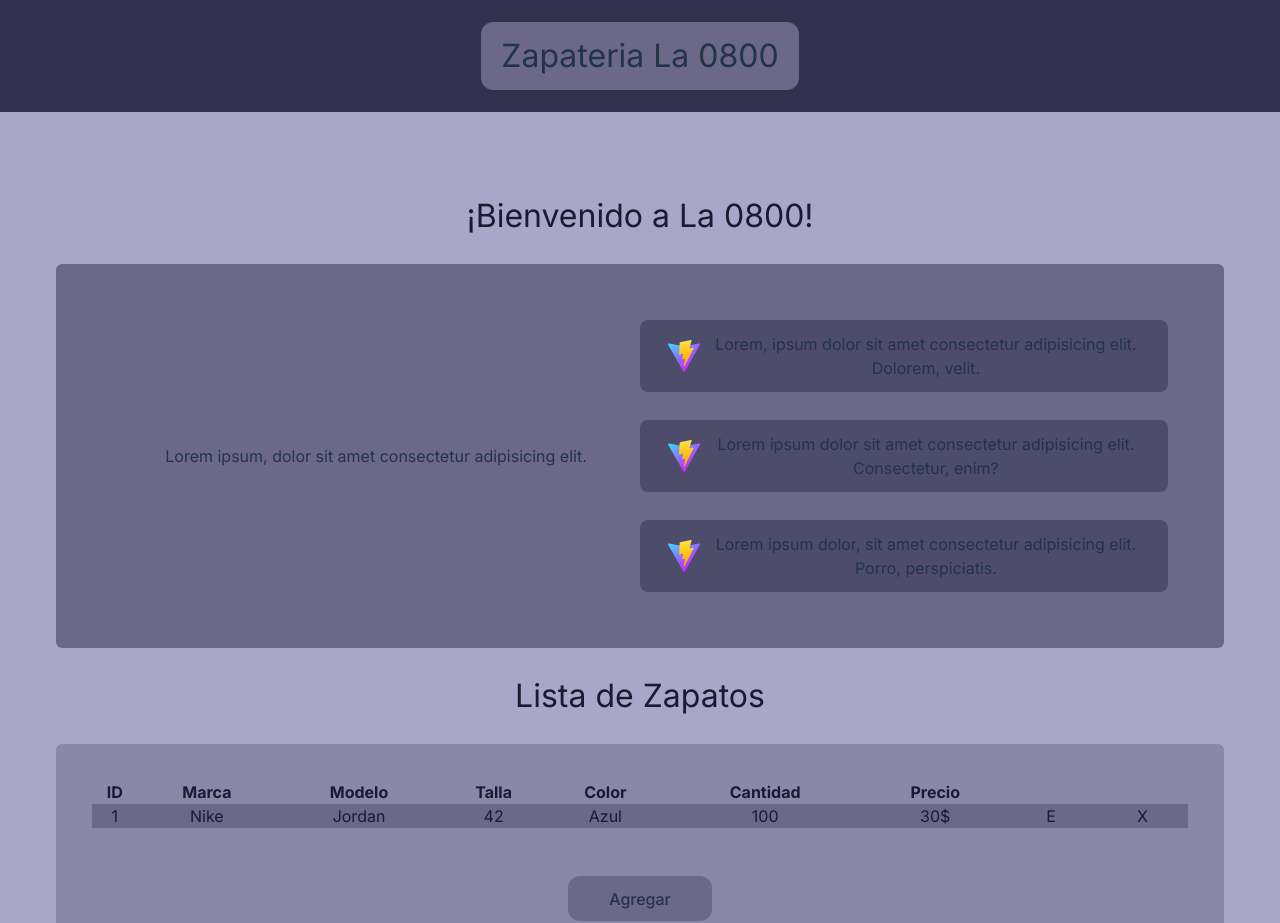
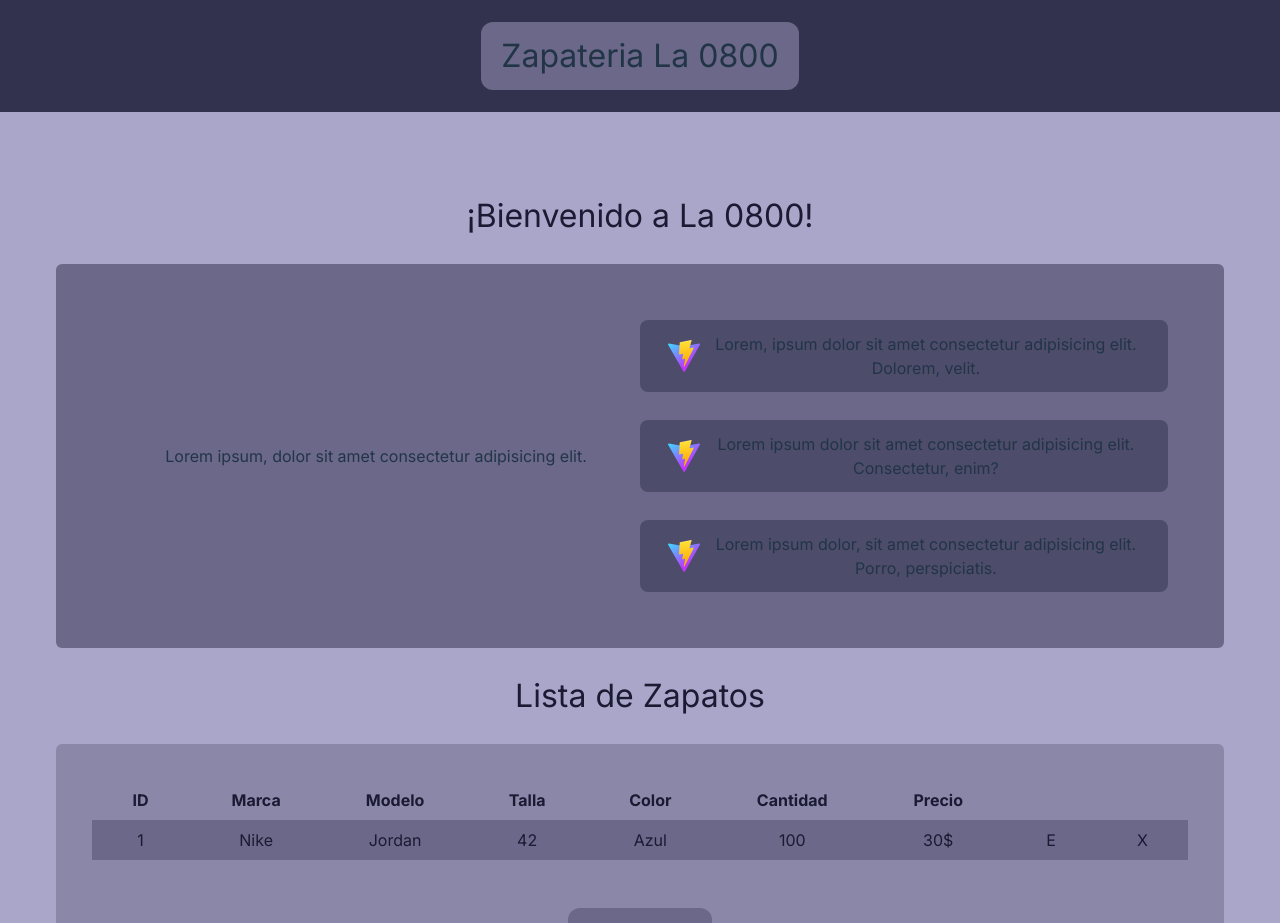
Before and after one commit to Jupagolab/Actividad-1-FRONT-II, a React (Vite) app: page / in a window 1280 px wide. Shown: the top 923 px of the page. Built offline with nearby package versions, Linux system fonts and the light colour scheme.

Commit message:
Update App.jsx

```diff
--- a/src/App.jsx
+++ b/src/App.jsx
@@ -52,28 +52,28 @@ function App() {
             <table className='min-w-full text-morado-300'>
               <thead>
                 <tr className='p-6'>
-                  <th>ID</th>
-                  <th>Marca</th>
-                  <th>Modelo</th>
-                  <th>Talla</th>
-                  <th>Color</th>
-                  <th>Cantidad</th>
-                  <th>Precio</th>
+                  <th className="px-9 py-2">ID</th>
+                  <th className="px-9 py-2">Marca</th>
+                  <th className="px-9 py-2">Modelo</th>
+                  <th className="px-9 py-2">Talla</th>
+                  <th className="px-9 py-2">Color</th>
+                  <th className="px-9 py-2">Cantidad</th>
+                  <th className="px-9 py-2">Precio</th>
                   <th className='w-1/12'></th>
                   <th className='w-1/12'></th>
                 </tr>
               </thead>
-              <tbody className='bg-morado-700 m-12'>
-                <tr className='p-12'>
-                  <td>1</td>
-                  <td>Nike</td>
-                  <td>Jordan</td>
-                  <td>42</td>
-                  <td>Azul</td>
-                  <td>100</td>
-                  <td>30$</td>
-                  <td>E</td>
-                  <td>X</td>
+              <tbody className='bg-morado-700 m-12 rounded-xl'>
+                <tr>
+                  <td className="px-9 py-2">1</td>
+                  <td className="px-9 py-2">Nike</td>
+                  <td className="px-9 py-2">Jordan</td>
+                  <td className="px-9 py-2">42</td>
+                  <td className="px-9 py-2">Azul</td>
+                  <td className="px-9 py-2">100</td>
+                  <td className="px-9 py-2">30$</td>
+                  <td className="px-9 py-2">E</td>
+                  <td className="px-9 py-2">X</td>
                 </tr>
               </tbody>
             </table>
```
